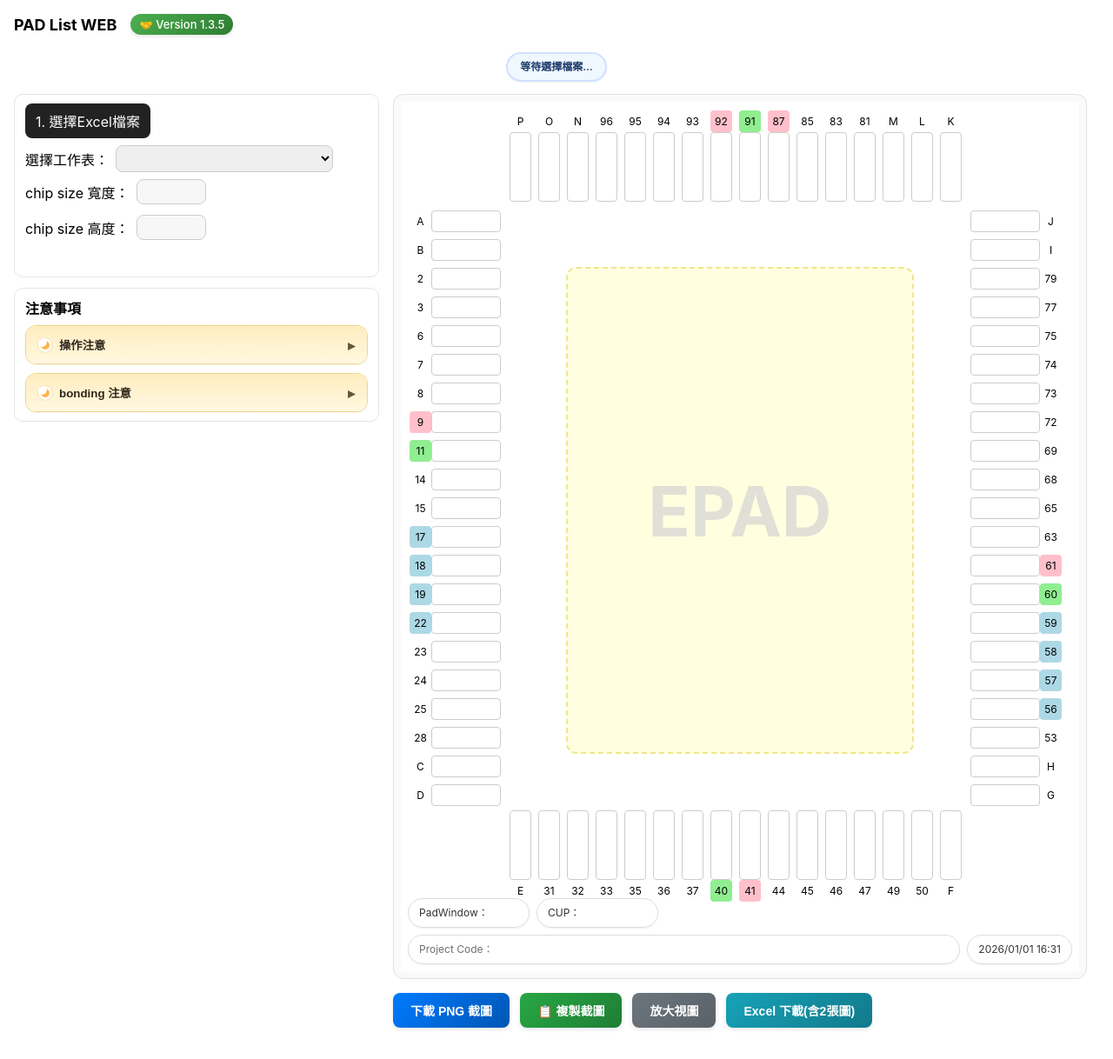
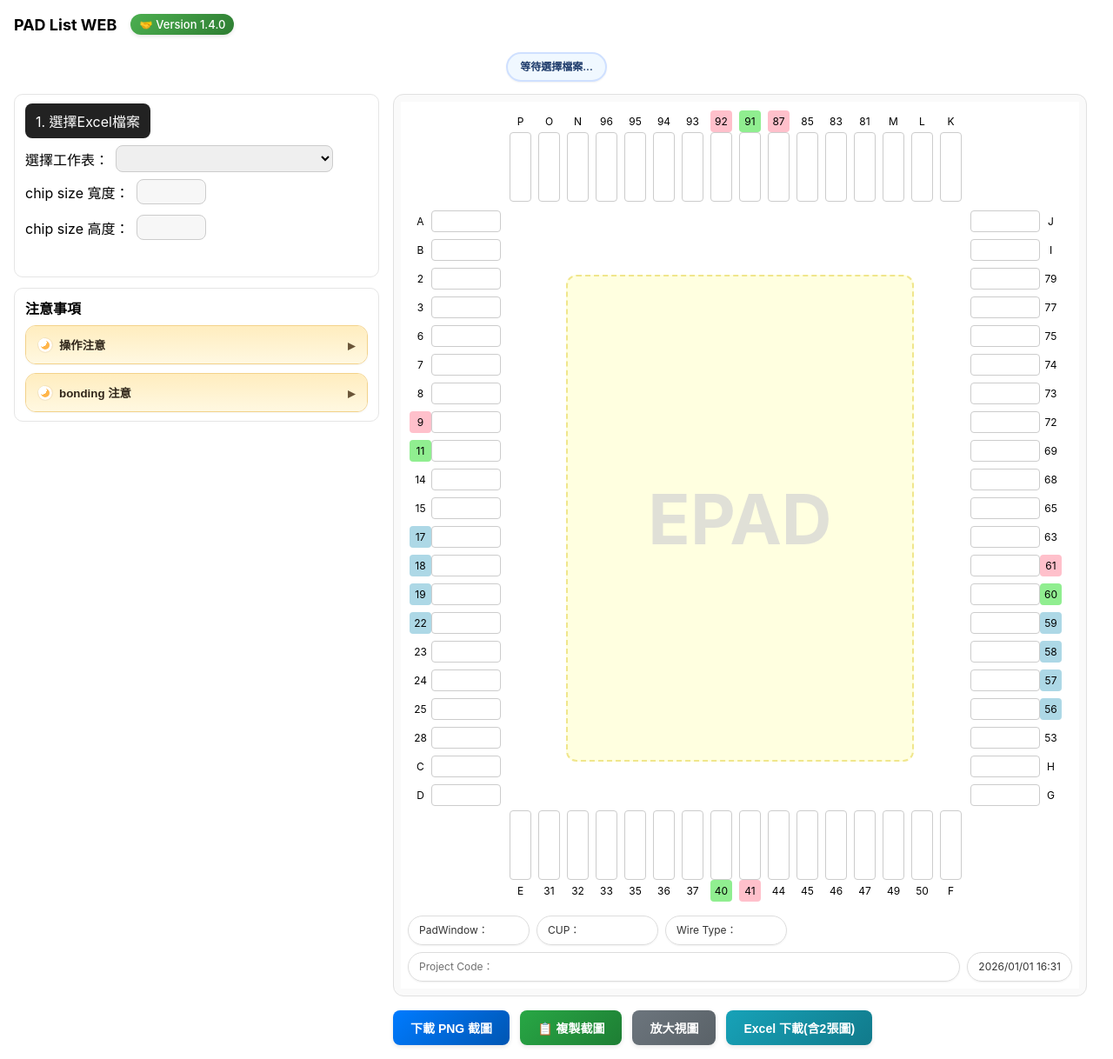
Before and after one commit to x2358zx/padlist-webapp, a FastAPI app: page / in a window 1280 px wide. Shown: the whole page at 87% size. Before the commit the page ends 1184 px from the top, so only its background shows below. Run offline with FastAPI, Linux system fonts and the light colour scheme; lists and menus that the app fills with data are empty.

Commit message:
更新至1.4.0正式進版 1. app/static/js/app.js  (前端邏輯)
新增
judgeWireType
 函式：依據 PadWindow 大小與 CUP 內容判斷是「鋁線」還是「金線」。
規則：若 CUP 為空或 [no msg] 且 PadWindow >= 65x65，則為「鋁線」，否則為「金線」。
更新
querySheetInfo
 函式：
取得判斷結果，並將其填入介面上新增的「Wire Type」欄位。
CUP 欄位恢復僅顯示原始 CUP 數值。
新增註解：標註日期 2026/1/2 與功能說明。

2.
app/templates/index.html
 (前端頁面結構)

新增 Wire Type 膠囊：在畫布下方的資訊列 (.stage-hud.meta-hud) 中，新增了一個用於顯示線種類型的膠囊區塊。
調整畫布高度：將畫布 (#stage 與 #overlay) 的高度由 1000px 增加至 1020px。

```diff
--- a/app/static/js/app.js
+++ b/app/static/js/app.js
@@ -107,10 +107,42 @@ async function checkEditor() {
     const rulesBtn = document.getElementById("openRulesBtn");
     if (rulesBtn) rulesBtn.hidden = !IS_EDITOR;
 
+
   } catch (err) {
     console.warn("[checkEditor] failed:", err);
     IS_EDITOR = false; // 安全預設
   }
+}
+
+// ★ 2026/1/2修改：判斷鋁線/金線 Helper
+// 規則：CUP為[no msg]或是空 & PadWindow >= 65X65 就是鋁線，其他為金線
+function judgeWireType(padWindowStr, cupStr) {
+  const c = (cupStr || "").trim().toLowerCase();
+  const isCupEmpty = (!c || c === "[no msg]");
+
+  // 解析 PadWindow 尺寸 (預期格式如 "70um x 70um", "90X90", "100" 等)
+  // 這裡簡單抓取字串中的數字
+  const nums = (padWindowStr || "").match(/(\d+(\.\d+)?)/g);
+  let w = 0, h = 0;
+  if (nums && nums.length >= 2) {
+    w = parseFloat(nums[0]);
+    h = parseFloat(nums[1]);
+  } else if (nums && nums.length === 1) {
+    // 若只有一個數字，假設是正方形? 或者當作無法判斷?
+    // 假設 user 說 "65X65"，通常會有兩個數字。若只寫 "90"，保險起見當作 90x90 或 90x?
+    // 依照 "65X65" 描述，應至少有兩數。若不足兩數，視為未達標 (或視情況而定)。
+    // 這裡嚴謹一點，若抓不到兩個數字，視為 0x0
+    w = parseFloat(nums[0]);
+    h = w; // 假設正方形? 先保守處理，若不足兩數可能有誤，這裡暫且假設是正方形
+  }
+
+  // 判斷 >= 65x65 -> 寬 >= 65 且 高 >= 65
+  const isLargePad = (w >= 65 && h >= 65);
+
+  if (isCupEmpty && isLargePad) {
+    return "鋁線";
+  }
+  return "金線";
 }
 
 // === 注意事項：預設值（沒有檔案時用） ===
@@ -251,6 +283,8 @@ const invalidEl = document.getElementById("invalidPins");
 const projectCodeEl = document.getElementById("projectCode");
 const padwindowEl = document.getElementById("padwindow");   // ★ 新增
 const cupEl = document.getElementById("cup");         // ★ 新增
+const wireTypeEl = document.getElementById("wireType"); // ★ 新增：Wire Type 獨立膠囊
+
 
 const chipWidthEl = document.getElementById("chipWidth");
 const chipHeightEl = document.getElementById("chipHeight");
@@ -605,6 +639,7 @@ function clearImageAndState() {
   projectCodeEl.textContent = "";  // projectCode 資訊
   padwindowEl.textContent = "";  // padwindow 資訊
   cupEl.textContent = "";  // cup 資訊
+  if (wireTypeEl) wireTypeEl.textContent = ""; // ★ 清空 Wire Type
   hideDataControls();
   hideLoadBtn(); // 註解：清畫面時一併把「載入資料」按鈕隱藏，避免殘留
 }
@@ -1673,11 +1708,23 @@ async function querySheetInfo() {
 
   // ★ 新增：把 PadWindow / CUP 寫進膠囊
   if (data.extras) {
-    padwindowEl.textContent = data.extras.PadWindow || "";
-    cupEl.textContent = data.extras.CUP || "[no msg]";
+    const rawPw = data.extras.PadWindow || "";
+    const rawCup = data.extras.CUP || "";
+
+    // ★ 2026/1/2修改：判斷鋁線/金線邏輯
+    // 規則：CUP為[no msg]或是空 & PadWindow >= 65X65 就是鋁線，其他為金線
+    const wireType = judgeWireType(rawPw, rawCup);
+
+    padwindowEl.textContent = rawPw;
+    // 顯示 CUP 原始值
+    cupEl.textContent = rawCup || "[no msg]";
+
+    // ★ 2026/1/2修改：將判斷結果顯示在獨立的 Wire Type 膠囊
+    if (wireTypeEl) wireTypeEl.textContent = wireType;
   } else {
     padwindowEl.textContent = "";
     cupEl.textContent = "";
+    if (wireTypeEl) wireTypeEl.textContent = "";
   }
 
 
--- a/app/templates/index.html
+++ b/app/templates/index.html
@@ -14,9 +14,9 @@
     <header>
       <div class="title">PAD List WEB</div>
       <a href="https://p.ecpay.com.tw/6059C83" target="_blank" rel="noopener noreferrer" class="version-link">
-        <div class="version-badge" data-tooltip="PAD List WEB V1.4.0 : 2025/12/29&#xa;若您覺得不錯，可以點擊此處斗內作者!">
+        <div class="version-badge" data-tooltip="PAD List WEB V1.4.0 : 2026/1/2&#xa;若您覺得不錯，可以點擊此處斗內作者!">
           <span class="icon">🤝</span>
-          <span>Version 1.3.5</span>
+          <span>Version 1.4.0</span>
         </div>
       </a>
     </header>
@@ -287,14 +287,15 @@
       <section class="right-pane">
         <!-- 主畫布容器（含標籤、文字框、圖片、疊加SVG） -->
         <div id="stageWrapper">
-          <div id="stage" class="stage" style="width:780px;height:1000px;">
+          <div id="stage" class="stage" style="width:780px;height:1020px;">
             <img id="chipImage" class="chip-image" alt="chip" />
-            <svg id="overlay" class="overlay" width="780" height="1000"></svg>
+            <svg id="overlay" class="overlay" width="780" height="1020"></svg>
 
             <!-- ★ 新增：PadWindow / CUP 膠囊（與 Project Code 膠囊同樣風格） -->
             <div class="stage-hud meta-hud">
               <div class="hud-item"><span>PadWindow：</span><b id="padwindow"></b></div>
               <div class="hud-item"><span>CUP：</span><b id="cup"></b></div>
+              <div class="hud-item"><span>Wire Type：</span><b id="wireType"></b></div>
             </div>
 
             <!-- 新增：畫布 HUD（左：Project Code；右：時間） -->
```
